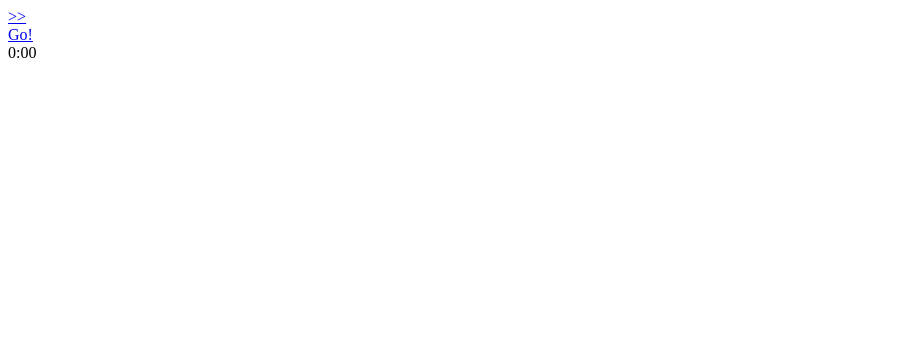
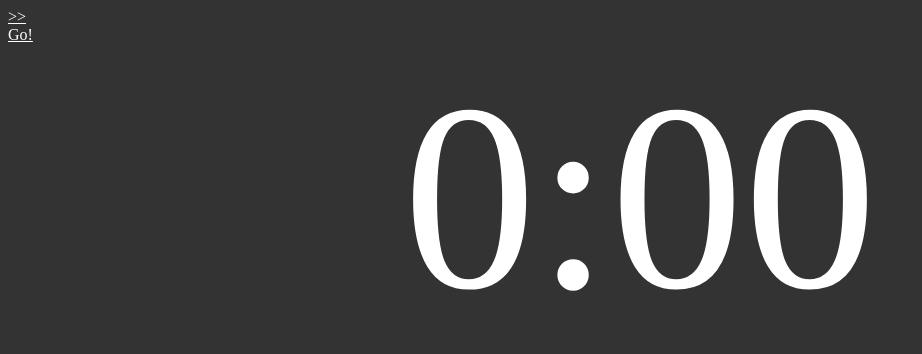
Before and after one commit to jasonhuber/HAT, a plain HTML site: page index.htm in a window 1280 px wide. Shown: the whole page, without its empty margins (0-922 px from the left). Drawn offline with Linux system fonts and the light colour scheme.

Commit message:
added some styles
Just some style additions.

```diff
--- /dev/null
+++ b/css/base.css
@@ -0,0 +1,10 @@
+body
+{
+  background: #333;
+  color: white;
+}
+
+a:link, a:visited, a:hover, a:active
+{
+  color: white;
+}
--- a/index.htm
+++ b/index.htm
@@ -5,6 +5,7 @@
     <script src="js/timer.js"></script>
     <script src="js/jquery.sidr.min.js"></script>
     <link rel="stylesheet" href="js/stylesheets/jquery.sidr.dark.css">
+    <link rel="stylesheet" href="css/base.css">
     <script>
       $(document).ready(function() {
         $('#simple-menu').sidr();
@@ -18,7 +19,9 @@
     </script>
     <style>
       #content
-      {color:black;}
+      {font-size:200pt;
+      text-align:center;
+      verticle-align:middle;}
     </style>
   </head>
   <body>
```
